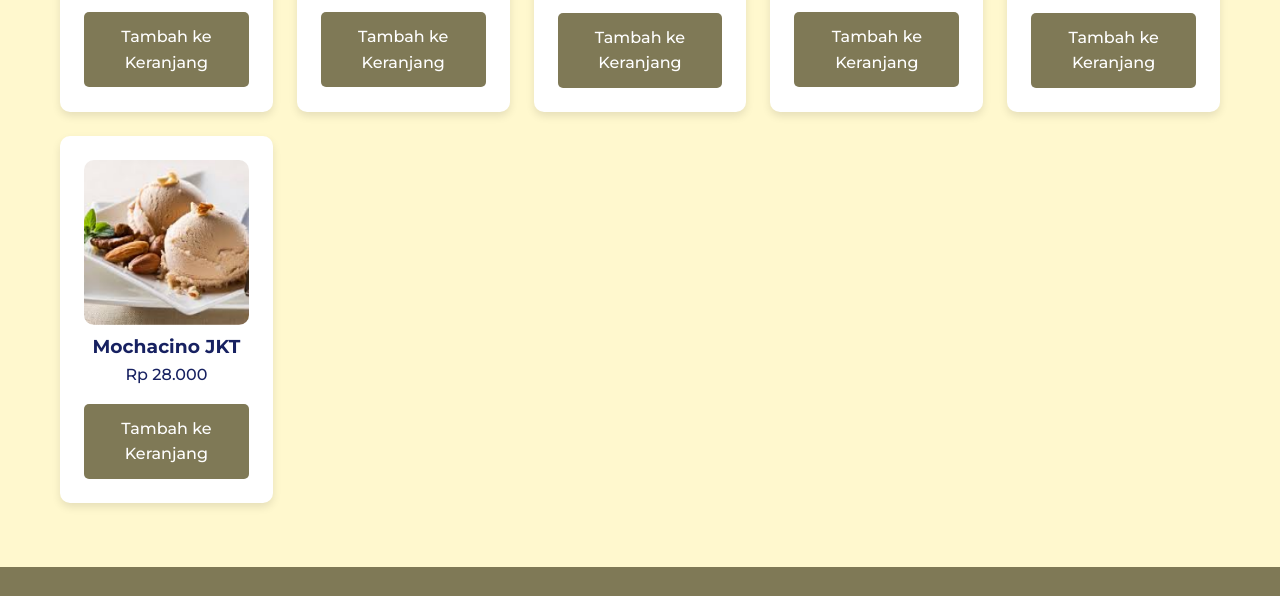
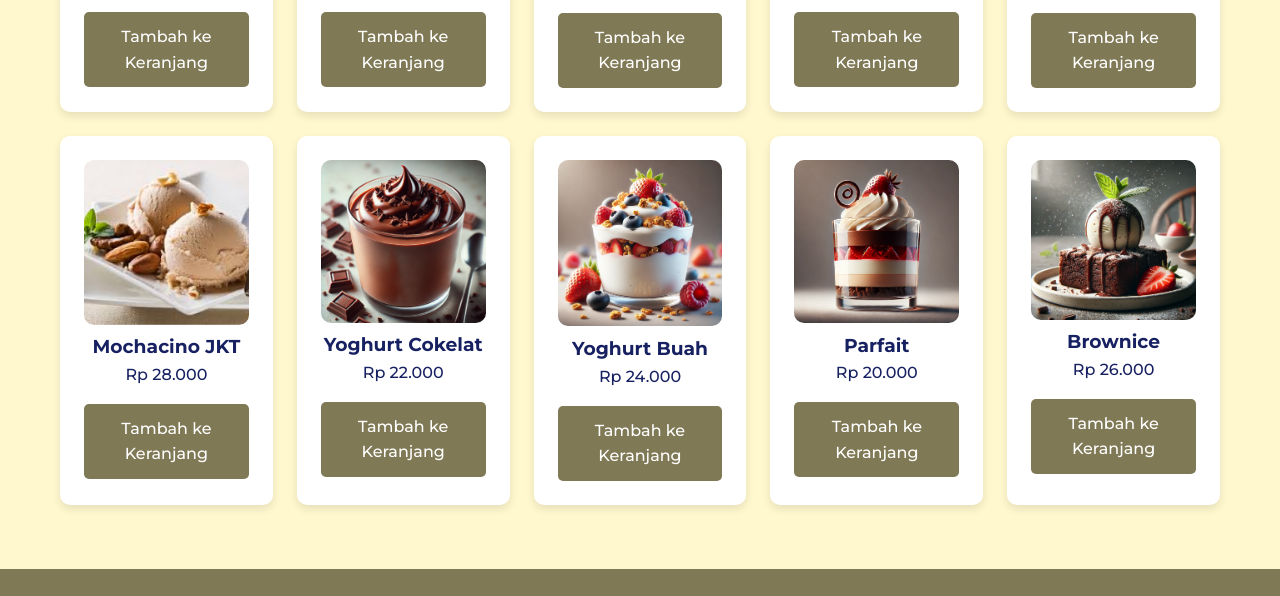
Before and after one commit to bielnzar/pweb-js-P29-2024, a plain HTML site: page public/index.html in a window 1280 px wide. Shown: the part 2622-3218 px from the top of the page. Drawn offline with Linux system fonts and the light colour scheme; files whose address does not match are found by name; a web font is replaced by a local one.

Commit message:
Nambah menU

```diff
--- a/public/index.html
+++ b/public/index.html
@@ -130,6 +130,30 @@
               <p>Rp 28.000</p>
               <a href="#" class="buy-button">Tambah ke Keranjang</a>
             </div>
+            <div class="product-card">
+              <img src="images/yoghurt1.png" alt="Yoghurt Cokelat" />
+              <h3>Yoghurt Cokelat</h3>
+              <p>Rp 22.000</p>
+              <a href="#" class="buy-button">Tambah ke Keranjang</a>
+            </div>
+            <div class="product-card">
+              <img src="images/yoghurt2.png" alt="Yoghurt Buah" />
+              <h3>Yoghurt Buah</h3>
+              <p>Rp 24.000</p>
+              <a href="#" class="buy-button">Tambah ke Keranjang</a>
+            </div>
+            <div class="product-card">
+              <img src="images/dessert1.png" alt="Parfait" />
+              <h3>Parfait</h3>
+              <p>Rp 20.000</p>
+              <a href="#" class="buy-button">Tambah ke Keranjang</a>
+            </div>
+            <div class="product-card">
+              <img src="images/dessert2.png" alt="Brownice" />
+              <h3>Brownice</h3>
+              <p>Rp 26.000</p>
+              <a href="#" class="buy-button">Tambah ke Keranjang</a>
+            </div>
           </div>
         </div>
         <div class="cart-modal">
```
